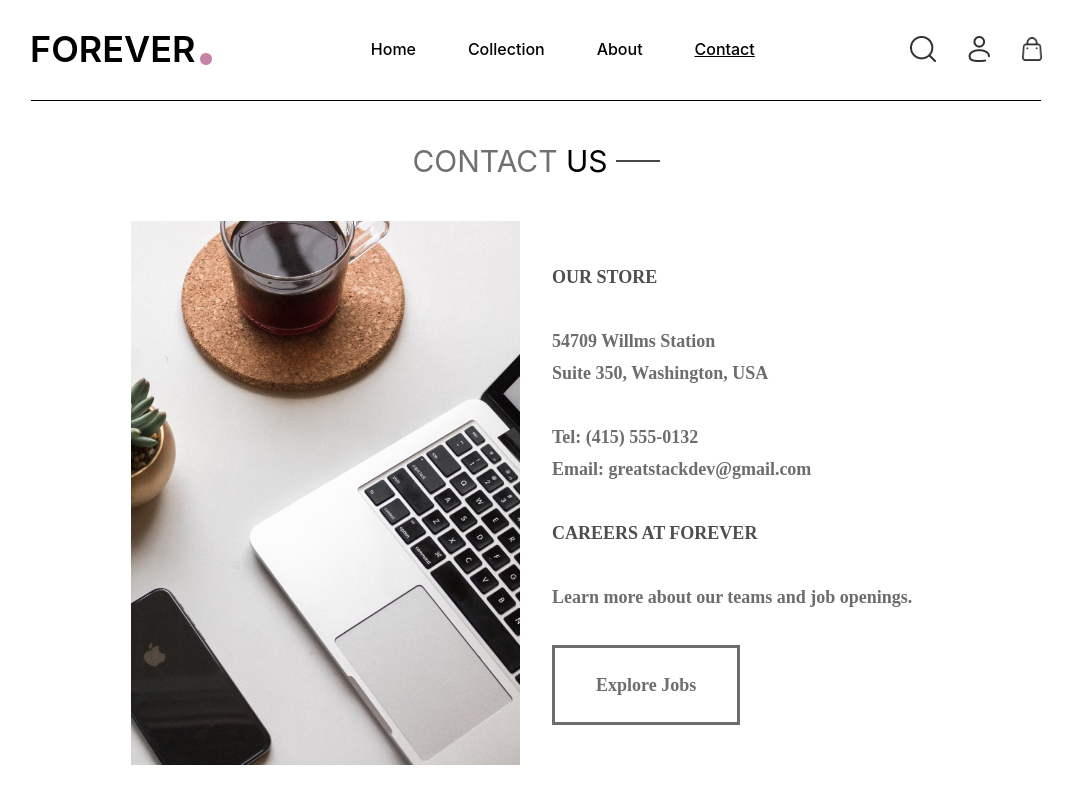
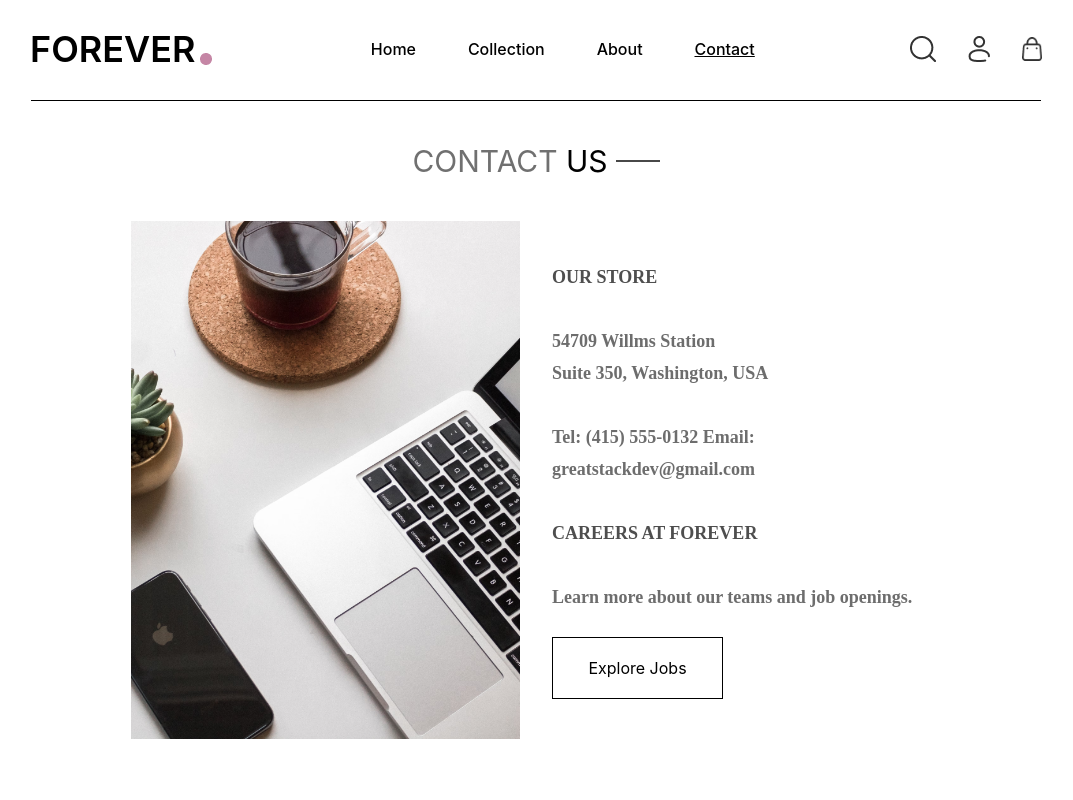
Before and after one commit to Ansiya-N/React-Ecommerce-Project, a React (Create React App) app in the folder frontend/: page /contact in a window 1280 px wide. Shown: the top 800 px of the page, without its empty margins (104-1177 px from the left). Built offline with nearby package versions, Linux system fonts and the light colour scheme; the HTML template or start-up script is replaced by a standard one.

Commit message:
about and app modified and created a contact page
about and app modified and created a contact page

```diff
--- a/frontend/src/App.js
+++ b/frontend/src/App.js
@@ -5,35 +5,15 @@ import Home from "./Pages/Home"
 import Header from './Components/Header/Header';
 import Footer from './Components/Footer/Footer';
 import About  from './Pages/About';
-
+import Contact from "./Pages/Contact"
 import Collection from './Pages/Collection';
-import aboutImage from "./Assets/about_img.png";
-import contactImage from "./Assets/contact_img.png"
-function App() {
- const aboutContent=`Forever was born out of a passion for innovation and a desire to revolutionize  the waypeople shop online. Our journey began with a simple idea: to provide a platform where customers can easily  discover, explore, and purchase a wide range of products from the comfort of their homes.
-    <br></br>
-
-    Since our inception, we've worked tirelessly to curate a diverse selection of high-quality products that cater to every taste and preference.From  fashion and beauty toelectronics and home essentials, we offer an extensive collection  sourced from trusted brands and suppliers.
-    <br></br>
-
-    <h1 style="color: black;">Our Mission</h1><br>
-    Our mission at Forever is to empower customers with choiceconvenience,and confidence. We're dedicated to providing a seamless shopping experience  that exceeds expectations, from browsing and ordering to delivery and beyond.
-
-    `
 
 
-    const contactContent=`
-      <h1 style="color: #4E4E4E;">OUR STORE</h1><br>
-      54709 Willms Station <br>
-Suite 350, Washington, USA<br></br>
-Tel: (415) 555‑0132<br>
-Email: greatstackdev@gmail.com<br></br>
-      <h1 style="color: #4E4E4E;">CAREERS AT FOREVER</h1><br>
-      Learn more about our teams and job openings.<br></br>
-      <button style="border:solid;padding:21px 41px;font-size:18px ">Explore Jobs</button>
+function App() {
 
 
-    `
+
+
 
 
   return (
@@ -44,12 +24,8 @@ Email: greatstackdev@gmail.com<br></br>
  <Routes>
       <Route path="*" element={<Navigate to="/home"/>}/>
       <Route path="/home" element={<Home/>}/>
-      <Route path="/about" element={<About title1="ABOUT" title2="US" image={aboutImage}
-    content={aboutContent}
-/>}/>
-      <Route path="/contact" element={<About title1="CONTACT" title2="US" image={contactImage}
-    content={contactContent} paddingClass="px-[100px]"
-/>}/>
+      <Route path="/about" element={<About/>}/>
+      <Route path="/contact" element={<Contact/>}/>
       <Route path="/collection" element={<Collection/>}/>
 
 
--- a/frontend/src/Pages/About.js
+++ b/frontend/src/Pages/About.js
@@ -1,8 +1,8 @@
 import React from 'react'
 import borderLine from "../Assets/Rectangle 3605.png";
-
+import image from "../Assets/about_img.png";
 import SubmitForm from '../Components/SubmitForm/SubmitForm';
-function About(props) {
+function About() {
 
   return (
     <div className='pt-10 mt-[31px] border-t-[0.5px] border-solid border-[ #ADADAD] ml-[135px] mr-[135px]  ' >
@@ -11,20 +11,30 @@ function About(props) {
  <div className='flex  items-center justify-center mb-10'>
 
     <h1 className='font bold text-3xl leading-10 '>
- <span className="text-[#707070]">{props.title1} </span>
+ <span className="text-[#707070]">ABOUT </span>
    <span className="text-[ #171717]
- ">{props.title2} </span>
+ ">US </span>
    </h1>
  <img src={borderLine} alt="img" className=' h-0.5 ml-2  '></img>
 
  </div>
- <div className={`flex space-x-8 ${props.paddingClass}`}>
- <div className="max-w-[450px]  w-full   min-h-[458px]   bg-cover bg-no-repeat bg-center"style={{ backgroundImage: `url(${props.image})` }} >
+ <div className="flex space-x-8 px-[100px] ">
+ <div className="max-w-[450px]  w-full   min-h-[458px]   bg-cover bg-no-repeat bg-center"style={{ backgroundImage: `url(${image})` }} >
 
 </div>
 <div className='py-10 max-w-[700px] w-full '>
-    <p className='font-[Outfit] font-bold text-lg leading-8 text-[#6D6D6D] text-left '
-    dangerouslySetInnerHTML={{ __html: props.content }}>
+    <p className='font-[Outfit] font-bold text-lg leading-8 text-[#6D6D6D] text-left'>
+
+    Forever was born out of a passion for innovation and a desire to revolutionize  the waypeople shop online. Our journey began with a simple idea: to provide a platform where customers can easily  discover, explore, and purchase a wide range of products from the comfort of their homes.
+    <br></br>
+    <br></br>
+
+    Since our inception, we've worked tirelessly to curate a diverse selection of high-quality products that cater to every taste and preference.From  fashion and beauty toelectronics and home essentials, we offer an extensive collection  sourced from trusted brands and suppliers.
+    <br></br>
+    <br></br>
+
+    <h1 style={{color:"black"}}>Our Mission</h1><br></br>
+    Our mission at Forever is to empower customers with choiceconvenience,and confidence. We're dedicated to providing a seamless shopping experience  that exceeds expectations, from browsing and ordering to delivery and beyond.
 
 </p>
 </div>
--- /dev/null
+++ b/frontend/src/Pages/Contact.js
@@ -0,0 +1,54 @@
+import React from 'react'
+import borderLine from "../Assets/Rectangle 3605.png";
+import image from "../Assets/contact_img.png";
+import SubmitForm from '../Components/SubmitForm/SubmitForm';
+function Contact() {
+
+  return (
+    <div className='pt-10 mt-[31px] border-t-[0.5px] border-solid border-[ #ADADAD] ml-[135px] mr-[135px]  ' >
+
+
+ <div className='flex  items-center justify-center mb-10'>
+
+     <h1 className='font bold text-3xl leading-10 '>
+  <span className="text-[#707070]">CONTACT </span>
+    <span className="text-[ #171717]
+  ">US </span>
+    </h1>
+  <img src={borderLine} alt="img" className=' h-0.5 ml-2  '></img>
+
+  </div>
+ <div className="flex space-x-8 px-[100px] mb-[150px] ">
+ <div className="max-w-[450px]  w-full   min-h-[458px]   bg-cover bg-no-repeat bg-center"style={{ backgroundImage: `url(${image})` }} >
+
+</div>
+<div className='py-10 max-w-[700px] w-full '>
+    <p className='font-[Outfit] font-bold text-lg leading-8 text-[#6D6D6D] text-left'>
+    <h1  style={{color:"#4E4E4E"}}>OUR STORE</h1><br></br>
+
+      54709 Willms Station <br></br>
+Suite 350, Washington, USA<br></br>
+<br></br>
+Tel: (415) 555‑0132
+Email: greatstackdev@gmail.com<br></br>
+<br></br>
+      <h1 style={{color:"#4E4E4E"}}>CAREERS AT FOREVER</h1><br></br>
+      Learn more about our teams and job openings.<br></br>
+
+
+</p>
+<br></br>
+<button className='w-[171px] h-[62px] border-[1px]  border-solid  border-black'>Explore Jobs</button>
+</div>
+ </div>
+
+
+
+<SubmitForm/>
+
+ </div>
+
+  )
+}
+
+export default Contact;
```
